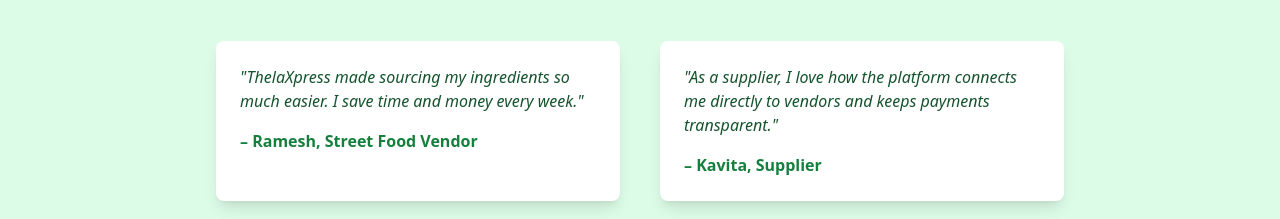
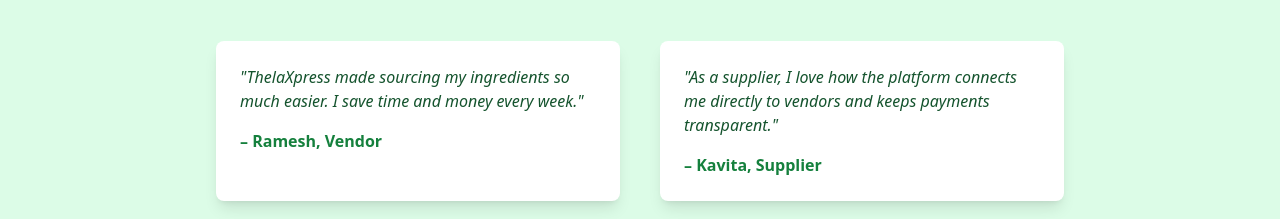
Before and after one commit to brockayan/ThelaXpress, a plain HTML site: page index.html in a window 1280 px wide. Shown: the part 1340-1559 px from the top of the page. Drawn offline with nearby package versions, Linux system fonts and the light colour scheme.

Commit message:
Update index.html

```diff
--- a/index.html
+++ b/index.html
@@ -188,7 +188,7 @@
     <div class="max-w-4xl mx-auto grid grid-cols-1 md:grid-cols-2 gap-10 px-6">
       <blockquote class="bg-white p-6 rounded-lg shadow-lg">
         <p class="text-green-900 italic mb-4">"ThelaXpress made sourcing my ingredients so much easier. I save time and money every week."</p>
-        <footer class="text-green-700 font-semibold">– Ramesh, Street Food Vendor</footer>
+        <footer class="text-green-700 font-semibold">– Ramesh, Vendor</footer>
       </blockquote>
       <blockquote class="bg-white p-6 rounded-lg shadow-lg">
         <p class="text-green-900 italic mb-4">"As a supplier, I love how the platform connects me directly to vendors and keeps payments transparent."</p>
```
